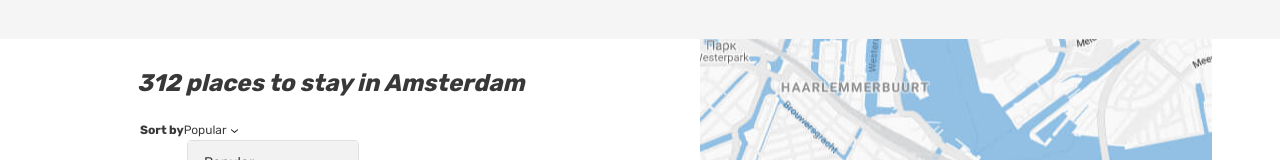
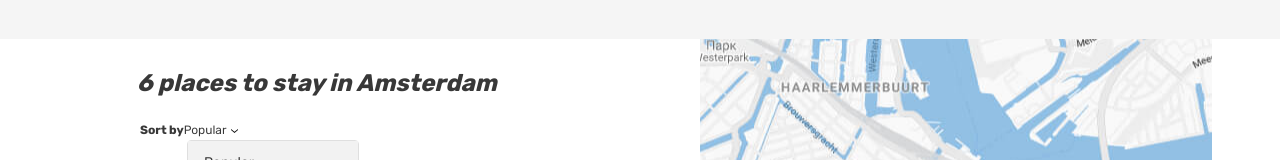
Before and after one commit to ostoliar/1817617-six-cities-8, a React (Create React App) app in the folder project/: page / in a window 1280 px wide. Shown: the part 146-306 px from the top of the page. Built offline with nearby package versions, Linux system fonts and the light colour scheme.

Commit message:
update(*): fix after review

```diff
--- a/project/src/components/app/app.tsx
+++ b/project/src/components/app/app.tsx
@@ -1,11 +1,20 @@
 import MainScreen from '../main-screen/main-screen';
 
 type AppScreenProps = {
-  cardCount: number;
+  cardCount: number,
+  CardProperties:
+    {
+      id: number
+    }[]
 }
 
-function App({cardCount} : AppScreenProps): JSX.Element {
-  return <MainScreen cardCount={cardCount}/>;
+function App({cardCount, CardProperties} : AppScreenProps): JSX.Element {
+  return (
+    <MainScreen
+      cardCount = {cardCount}
+      CardProperties = {CardProperties}
+    />
+  );
 }
 
 export default App;
--- a/project/src/components/main-screen/main-screen.tsx
+++ b/project/src/components/main-screen/main-screen.tsx
@@ -1,10 +1,14 @@
-import CardScreen from '../card-screen/card-screen';
+import OfferCard from '../offer-card/offer-card';
 
 type MainScreenProps = {
-    cardCount: number;
+    cardCount: number,
+    CardProperties:
+    {
+      id: number
+    }[]
 }
 
-function MainScreen({ cardCount }: MainScreenProps): JSX.Element {
+function MainScreen({ cardCount, CardProperties }: MainScreenProps): JSX.Element {
   return (
     <div className="page page--gray page--main">
       <header className="header">
@@ -76,7 +80,7 @@ function MainScreen({ cardCount }: MainScreenProps): JSX.Element {
           <div className="cities__places-container container">
             <section className="cities__places places">
               <h2 className="visually-hidden">Places</h2>
-              <b className="places__found">312 places to stay in Amsterdam</b>
+              <b className="places__found">{cardCount} places to stay in Amsterdam</b>
               <form className="places__sorting" action="#" method="get">
                 <span className="places__sorting-caption">Sort by</span>
                 <span className="places__sorting-type" tabIndex={0}>
@@ -104,12 +108,7 @@ function MainScreen({ cardCount }: MainScreenProps): JSX.Element {
                 </ul>
               </form>
               <div className="cities__places-list places__list tabs__content">
-                <CardScreen />
-                <CardScreen />
-                <CardScreen />
-                <CardScreen />
-                <CardScreen />
-                <CardScreen />
+                {CardProperties.map((item) => <OfferCard key={item.id}/>)}
               </div>
             </section>
             <div className="cities__right-section">
--- a/project/src/components/card-screen/card-screen.tsx
+++ b/project/src/components/offer-card/offer-card.tsx
@@ -1,4 +1,4 @@
-function CardScreen(): JSX.Element {
+function OfferCard(): JSX.Element {
   return(
     <article className="cities__place-card place-card">
       <div className="cities__image-wrapper place-card__image-wrapper">
@@ -35,4 +35,4 @@ function CardScreen(): JSX.Element {
   );
 }
 
-export default CardScreen;
+export default OfferCard;
--- a/project/src/index.tsx
+++ b/project/src/index.tsx
@@ -3,11 +3,35 @@ import ReactDOM from 'react-dom';
 import App from './components/app/app';
 
 const Setting = {
-  CARD_COUNT: 6,
+  cardCount: 6,
 };
+
+const CardProperties = [
+  {
+    id: Math.random(),
+  },
+  {
+    id: Math.random(),
+  },
+  {
+    id: Math.random(),
+  },
+  {
+    id: Math.random(),
+  },
+  {
+    id: Math.random(),
+  },
+  {
+    id: Math.random(),
+  },
+];
 
 ReactDOM.render(
   <React.StrictMode>
-    <App cardCount = {Setting.CARD_COUNT}/>
+    <App
+      cardCount = {Setting.cardCount}
+      CardProperties = {CardProperties}
+    />
   </React.StrictMode>,
   document.getElementById('root'));
```
Also changed, not shown: project/src/components/sign-in-screen/sign-in-screen.tsx (renamed from project/src/components/sign-in-screen/sign-in.screen.tsx).
